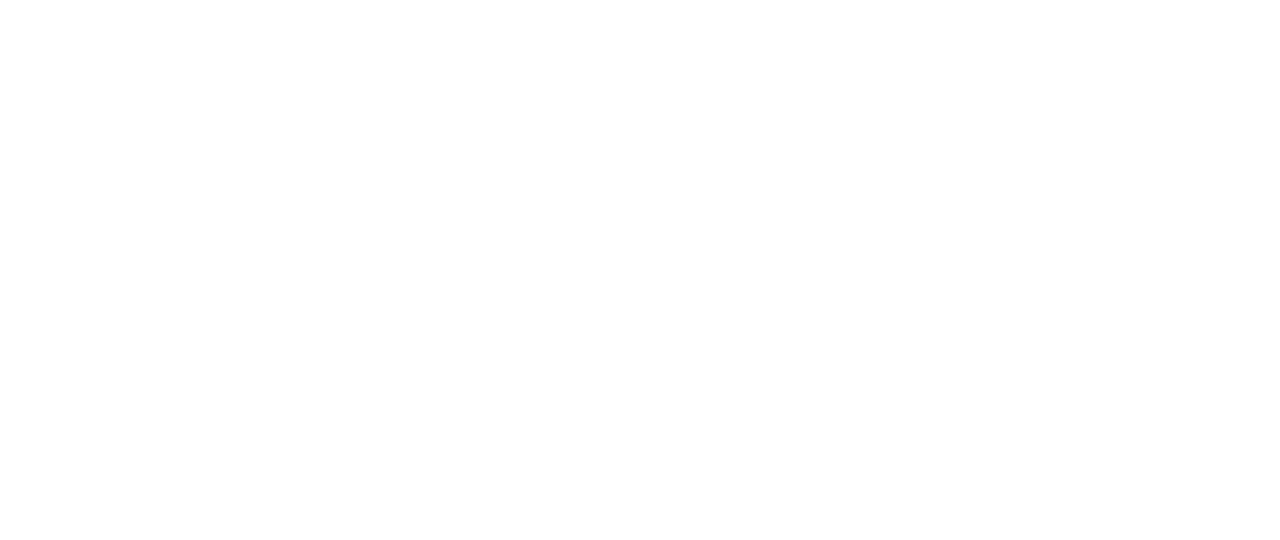
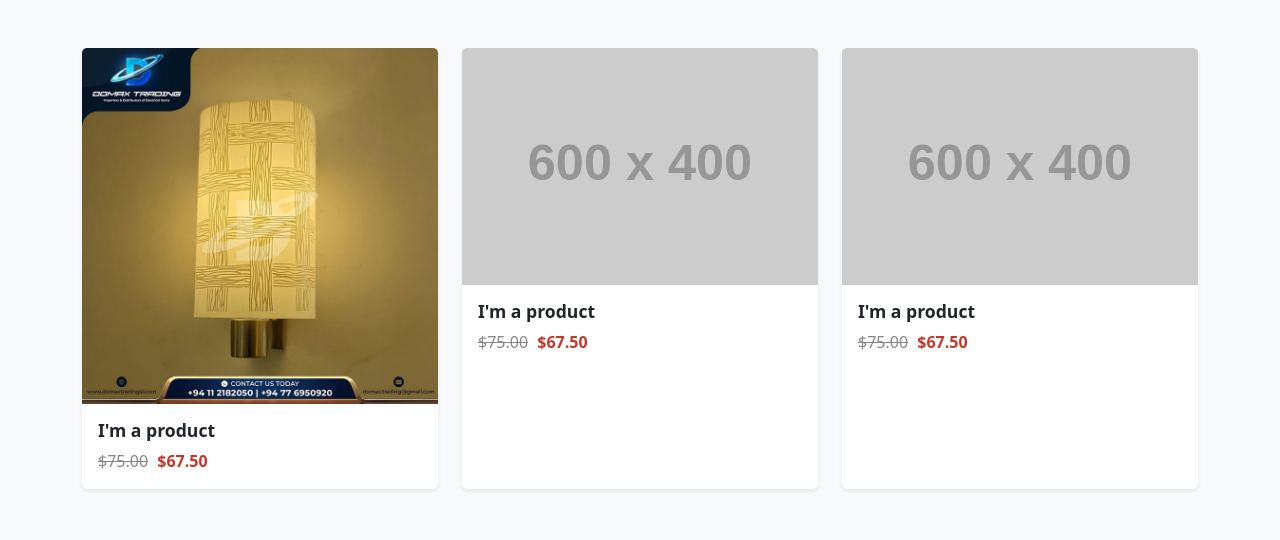
Before and after one commit to Hangumarchana/DomaxTrading, a website: page Product.html in a window 1280 px wide. Drawn offline with nearby package versions, Linux system fonts and the light colour scheme; placeholder pictures from the web are drawn by us.

Commit message:
Update cards

```diff
--- a/Product.html
+++ b/Product.html
@@ -2,14 +2,73 @@
 <html lang="en">
 <head>
   <meta charset="UTF-8">
-  <title>Navbar with Search</title>
+  <title>Bootstrap Product Cards</title>
+  <link href="https://cdn.jsdelivr.net/npm/bootstrap@5.3.3/dist/css/bootstrap.min.css" rel="stylesheet">
+  <style>
+    .card-title {
+      font-size: 1.1rem;
+      font-weight: 600;
+    }
+    .price-old {
+      text-decoration: line-through;
+      color: #888;
+      margin-right: 5px;
+    }
+    .price-new {
+      color: #c0392b;
+      font-weight: bold;
+    }
+  </style>
+</head>
+<body class="bg-light">
 
+<div class="container py-5">
+  <div class="row g-4">
 
-</head>
-<body>
+    <!-- Product Card 1 -->
+    <div class="col-md-4">
+      <div class="card h-100 border-0 shadow-sm">
+        <img src="assests/Pictures/10-2%20(1).png" class="card-img-top" alt="Product 1">
+        <div class="card-body">
+          <h5 class="card-title">I'm a product</h5>
+          <p class="card-text">
+            <span class="price-old">$75.00</span>
+            <span class="price-new">$67.50</span>
+          </p>
+        </div>
+      </div>
+    </div>
 
+    <!-- Product Card 2 -->
+    <div class="col-md-4">
+      <div class="card h-100 border-0 shadow-sm">
+        <img src="https://via.placeholder.com/600x400?text=Product+2" class="card-img-top" alt="Product 2">
+        <div class="card-body">
+          <h5 class="card-title">I'm a product</h5>
+          <p class="card-text">
+            <span class="price-old">$75.00</span>
+            <span class="price-new">$67.50</span>
+          </p>
+        </div>
+      </div>
+    </div>
 
+    <!-- Product Card 3 -->
+    <div class="col-md-4">
+      <div class="card h-100 border-0 shadow-sm">
+        <img src="https://via.placeholder.com/600x400?text=Product+3" class="card-img-top" alt="Product 3">
+        <div class="card-body">
+          <h5 class="card-title">I'm a product</h5>
+          <p class="card-text">
+            <span class="price-old">$75.00</span>
+            <span class="price-new">$67.50</span>
+          </p>
+        </div>
+      </div>
+    </div>
 
+  </div>
+</div>
 
 </body>
 </html>
--- a/style.css
+++ b/style.css
@@ -175,3 +175,8 @@ header {
         font-size:10px;
     }
 }
+#HomeCards{
+    position: relative;
+    top:180px;
+
+}
```
Also changed, not shown: index.html (+33 -1 lines), assests/Pictures/03-2 (1).png (added), assests/Pictures/10-2 (1).png (added), assests/Pictures/16-1 (1).png (added).
